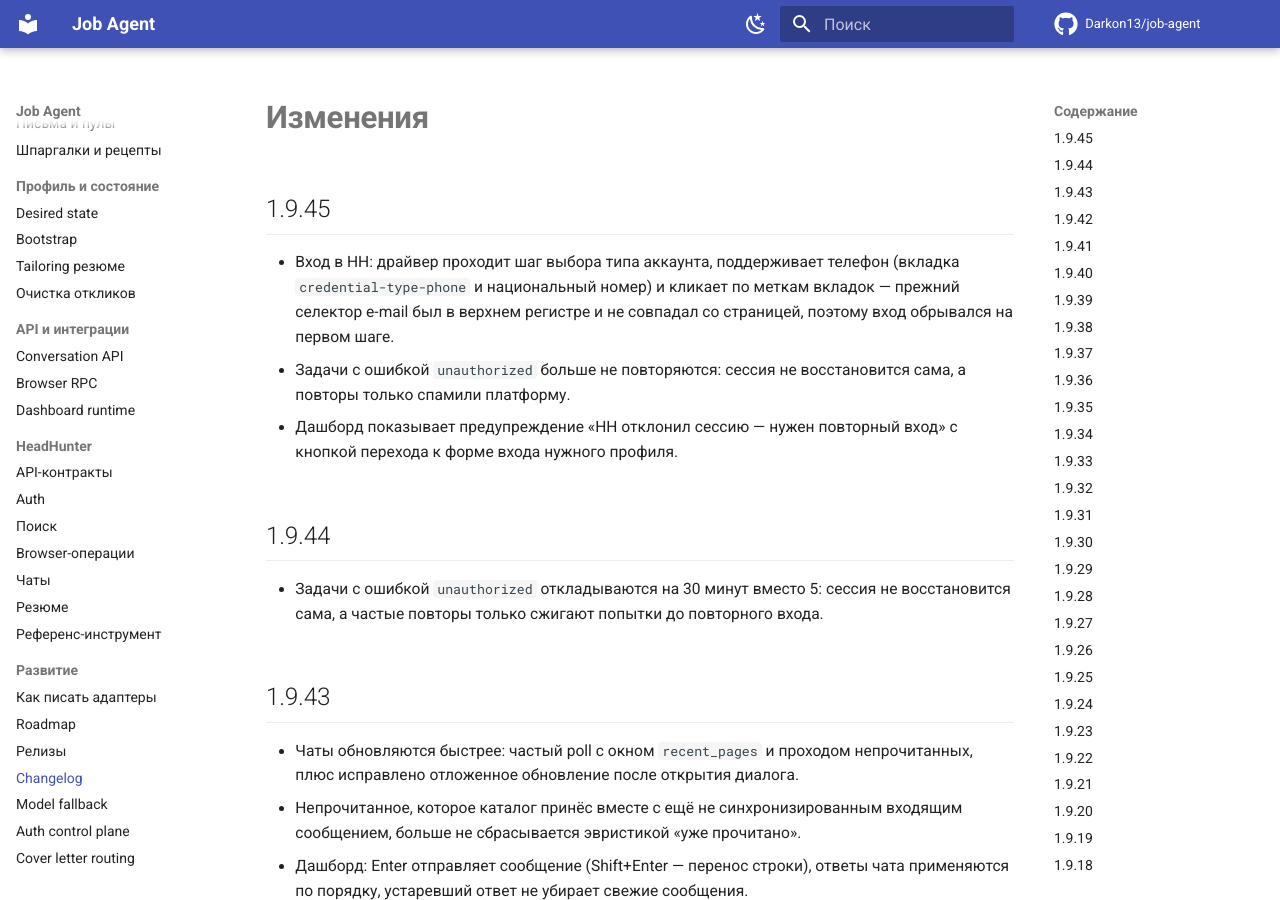
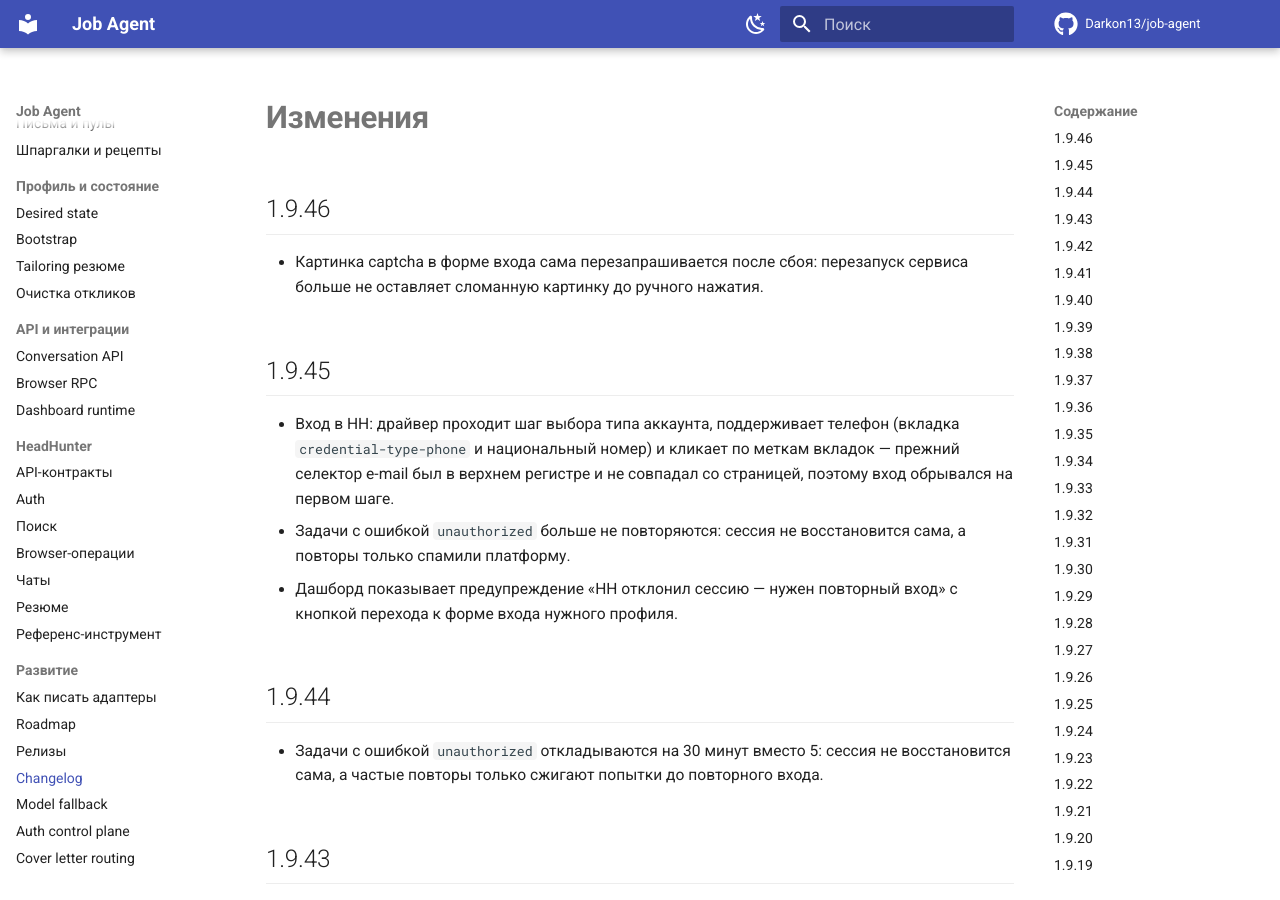
Before and after one commit to Darkon13/job-agent, an MkDocs documentation site: the page built from docs/changelog.md, in a window 1280 px wide and 900 px high. Built offline with MkDocs 1.6.1 and Material for MkDocs 9.7.7, drawn with Linux system fonts in a browser that asks for light colours; comment, search, counter and statistics services are not loaded.

Commit message:
fix(dashboard): retry the auth captcha image after a transient failure

```diff
--- a/docs/changelog.md
+++ b/docs/changelog.md
@@ -1,4 +1,9 @@
 # Изменения
+
+## 1.9.46
+
+- Картинка captcha в форме входа сама перезапрашивается после сбоя: перезапуск
+  сервиса больше не оставляет сломанную картинку до ручного нажатия.
 
 ## 1.9.45
 
```
Also changed, not shown: docs/releasing.md (+4 -4 lines), 4 other files.
